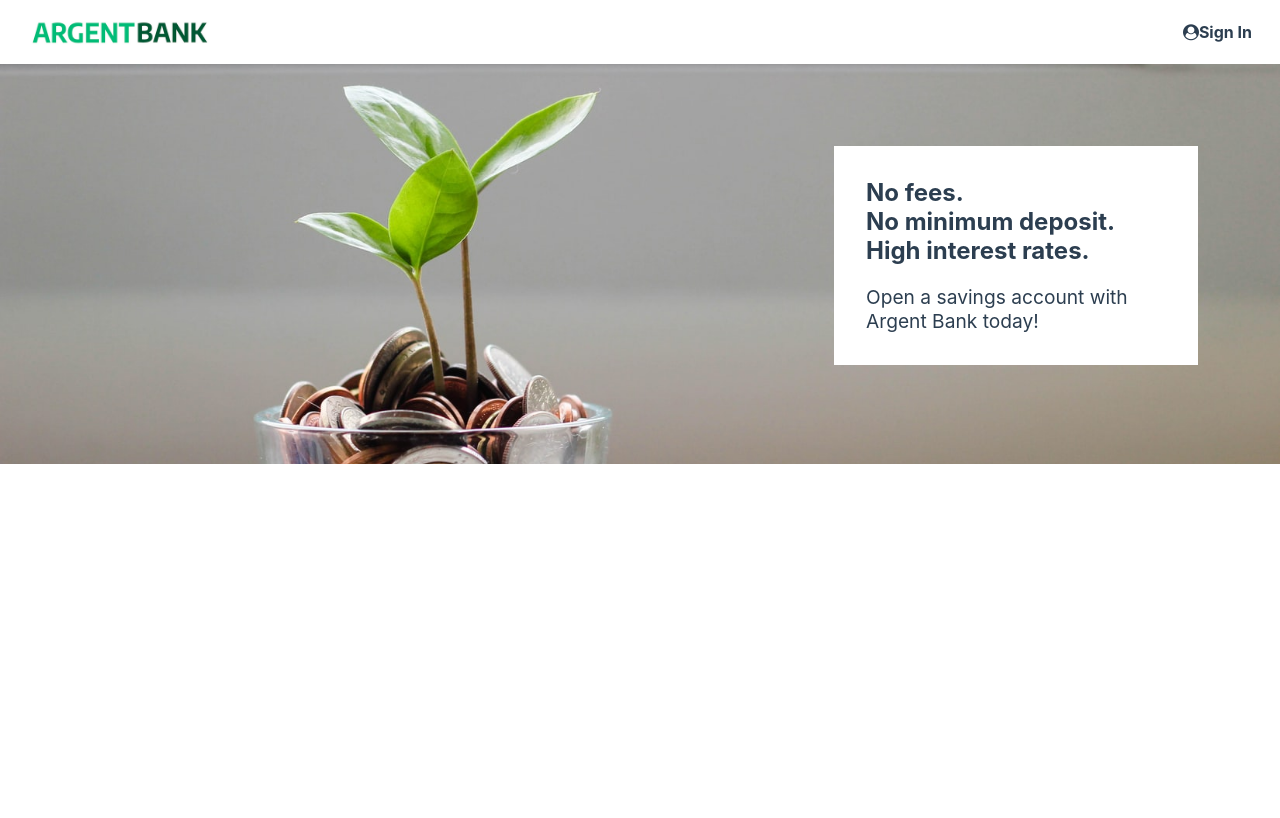
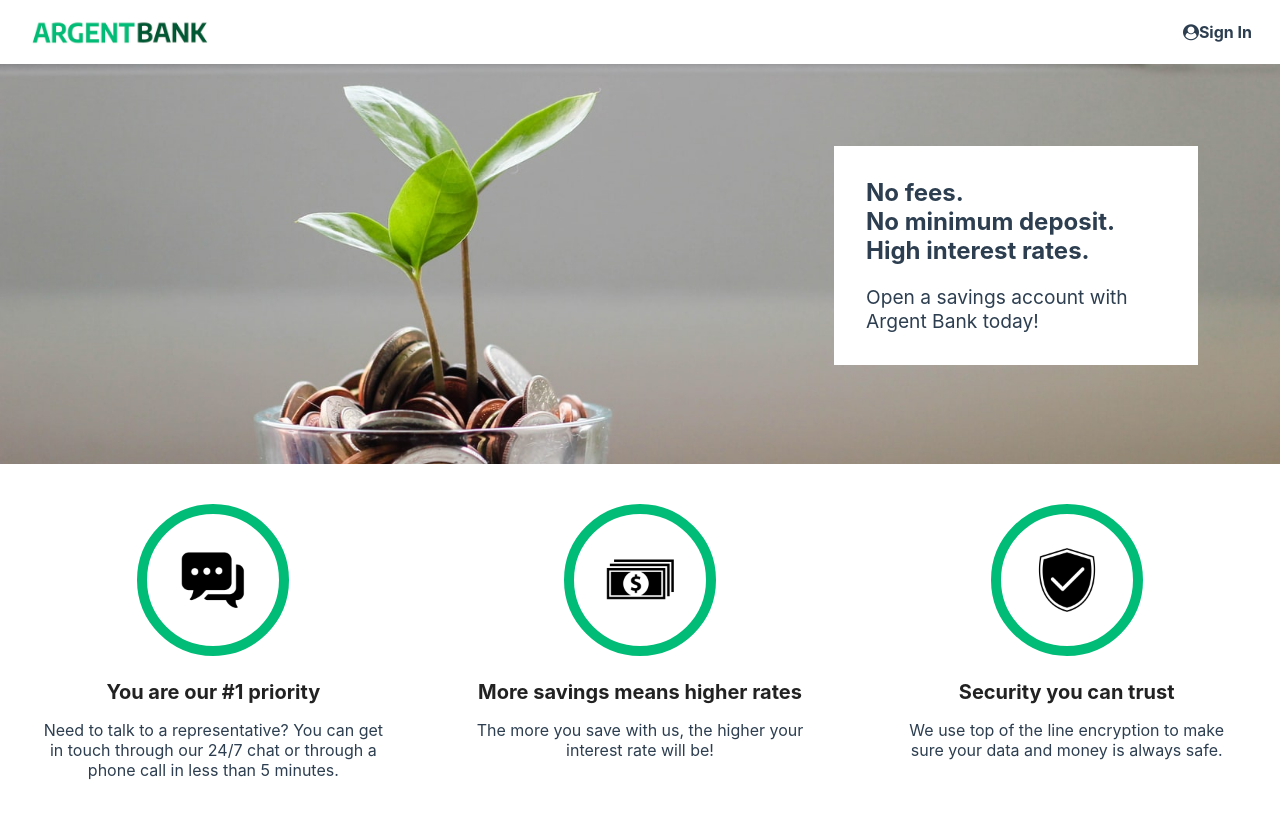
Before and after one commit to Nekochan977/Project-13-Bank-API-frontend, a React (Create React App) app: page / in a window 1280 px wide. Shown: the top 818 px of the page. Built offline with nearby package versions, Linux system fonts and the light colour scheme.

Commit message:
Features component

```diff
--- a/src/App.jsx
+++ b/src/App.jsx
@@ -1,6 +1,7 @@
 import './App.css'
 import Navigation from "./components/navigation/Navigation"
 import Hero from "./components/hero/Hero"
+import Features from "./components/features/Features";
 
 function App() {
     return (
@@ -8,8 +9,11 @@
 
             <header className="App-header">
                 <Navigation/>
+            </header>
+            <main>
                 <Hero/>
-            </header>
+                <Features />
+            </main>
         </div>
     )
 }
--- /dev/null
+++ b/src/components/features/Features.css
@@ -0,0 +1,29 @@
+.features {
+    display: flex;
+    flex-direction: column;
+}
+
+@media (min-width: 920px) {
+    .features {
+        flex-direction: row;
+    }
+}
+
+.feature-icon {
+    width: 100px;
+    border: 10px solid #00bc77;
+    border-radius: 50%;
+    padding: 1rem;
+}
+
+.feature-item {
+    flex: 1;
+    padding: 2.5rem;
+}
+
+.feature-item-title {
+    color: #222;
+    font-size: 1.25rem;
+    font-weight: bold;
+    margin-bottom: 0.5rem;
+}
--- /dev/null
+++ b/src/components/features/Features.jsx
@@ -0,0 +1,43 @@
+import ChatIcon from "../../assets/icon-chat.png"
+import MoneyIcon from "../../assets/icon-money.png"
+import SecurityIcon from "../../assets/icon-security.png"
+import"./Features.css"
+const Features = () => {
+    return (
+        <section className="features">
+            <h2 className="sr-only">Features</h2>
+            <div className="feature-item">
+                <img src={ChatIcon} alt="Chat Icon" className="feature-icon"/>
+                <h3 className="feature-item-title">You are our #1 priority</h3>
+                <p>
+                    Need to talk to a representative? You can get in touch through our
+                    24/7 chat or through a phone call in less than 5 minutes.
+                </p>
+            </div>
+            <div className="feature-item">
+                <img
+                    src={MoneyIcon}
+                    alt="Money Icon"
+                    className="feature-icon"
+                />
+                <h3 className="feature-item-title">More savings means higher rates</h3>
+                <p>
+                    The more you save with us, the higher your interest rate will be!
+                </p>
+            </div>
+            <div className="feature-item">
+                <img
+                    src={SecurityIcon}
+                    alt="Security Icon"
+                    className="feature-icon"
+                />
+                <h3 className="feature-item-title">Security you can trust</h3>
+                <p>
+                    We use top of the line encryption to make sure your data and money
+                    is always safe.
+                </p>
+            </div>
+        </section>
+    )
+}
+export default Features
```
